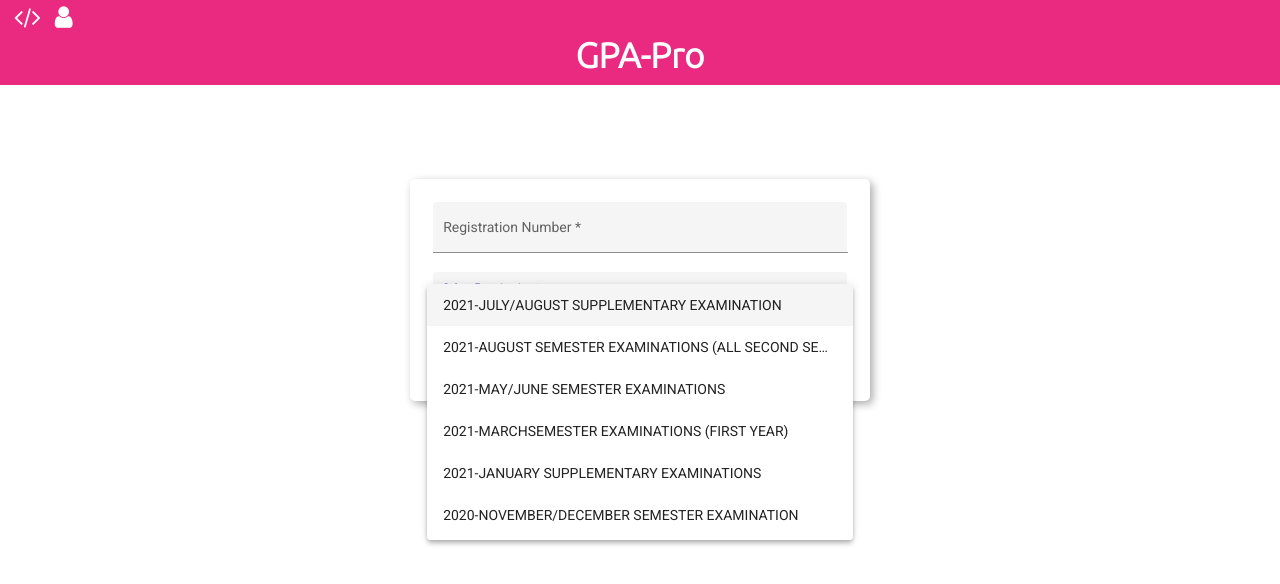
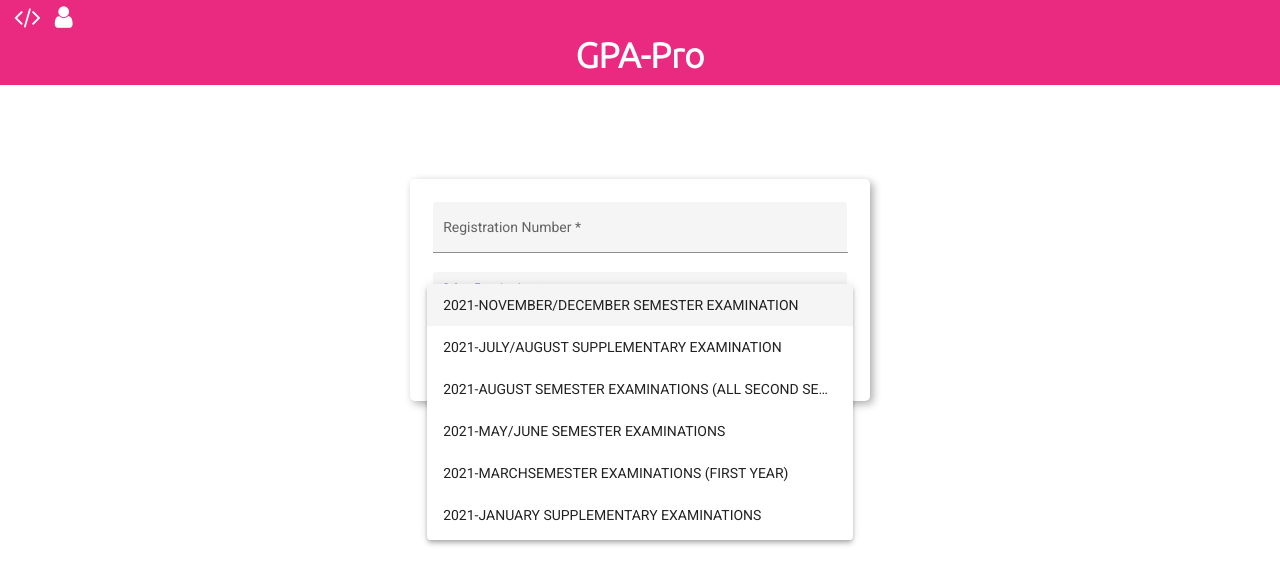
Before and after one commit to SumanGurung01/SmitResult, an Angular app: page /login in a window 1280 px wide. Both pictures are taken after a click on the element 640 px from the left and 305 px from the top of the page. Shown: the top 584 px of the page. Built offline with nearby package versions, Linux system fonts and the light colour scheme.

Commit message:
Update login.component.html

```diff
--- a/src/app/login/login.component.html
+++ b/src/app/login/login.component.html
@@ -8,6 +8,7 @@
         <mat-form-field appearance="fill">
             <mat-label>Select Examination</mat-label>
             <mat-select matNativeControl name="examname" ngModel required>
+                <mat-option value="nov_dec_2021_exam">2021-NOVEMBER/DECEMBER SEMESTER EXAMINATION</mat-option>
                 <mat-option value="july_aug_2021_sup_exam">2021-JULY/AUGUST SUPPLEMENTARY EXAMINATION</mat-option>
                 <mat-option value="aug_2021_exam">2021-AUGUST SEMESTER EXAMINATIONS (ALL SECOND SEMESTER)</mat-option>
                 <mat-option value="may_june_2021_exam">2021-MAY/JUNE SEMESTER EXAMINATIONS</mat-option>
```
